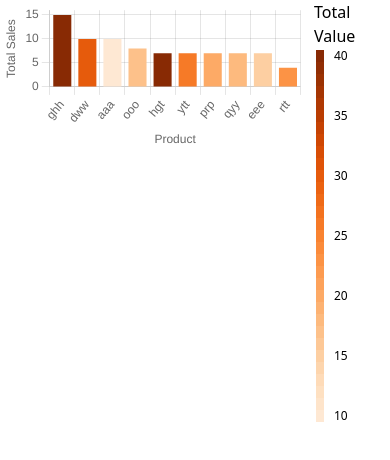
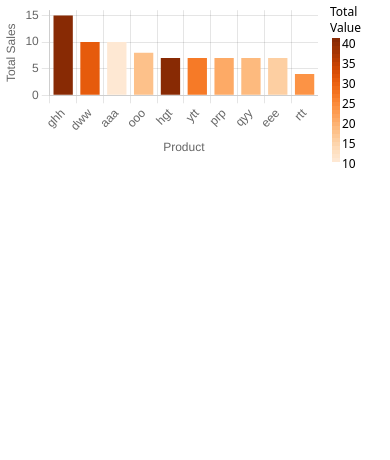
Before and after one commit to ChiefMahedi/frontend-backend-playground, a React (Vite) app in the folder interactive-bar-chart-1/: page / in a window 390 px wide. Shown: the top 460 px of the page. Built offline with nearby package versions, Linux system fonts and the light colour scheme.

Commit message:
Update the ColorScale component to make it responsive across different screen sizes

```diff
--- a/interactive-bar-chart-1/src/bar-chart/components/ColorScale.tsx
+++ b/interactive-bar-chart-1/src/bar-chart/components/ColorScale.tsx
@@ -6,8 +6,8 @@ const ColorScale = ({ COLORS }: ColorScaleProps) => {
     console.log(COLORS);
     return (
         <>
-            <h2>Total Value</h2>
-            <div className="color-scale flex gap-2">
+            <h2 className="text-xs mt-1">Total Value</h2>
+            <div className="color-scale flex laptop:gap-2 mobile:gap-0 tablet:gap-2">
                 <div>
                     <ul className="list-none p-0 m-0.5">
                         {Array.from(COLORS.entries())
@@ -15,7 +15,7 @@ const ColorScale = ({ COLORS }: ColorScaleProps) => {
                             .map(([key, color]) => (
                                 <li
                                     key={key}
-                                    className="w-2 h-3"
+                                    className="laptop:w-2 laptop:h-2.5 tablet:w-2 tablet:h-2 mobile:w-2 mobile:h-1"
                                     style={{
                                         backgroundColor: color,
                                     }}
@@ -28,9 +28,9 @@ const ColorScale = ({ COLORS }: ColorScaleProps) => {
                     <ul className="list-none p-0 m-0">
                         {Array.from(COLORS.entries())
                             .reverse()
-                            .map(([key,], index, array) => (
-                                <li key={key} className="w-2 h-3 text-xs">
-                                    {index === 0 || index === array.length - 1 || index % 5 === 0 ? (
+                            .map(([key], index, array) => (
+                                <li key={key} className="laptop:w-2 laptop:h-2.5 tablet:w-2 tablet:h-2  mobile:w-2 mobile:h-1 text-xs">
+                                    {index === 0 || index === array.length - 1 || (key - array[0][0]) % 5 === 0 ? (
                                         key
                                     ) : (
                                         <span>&nbsp;</span>
@@ -39,6 +39,7 @@ const ColorScale = ({ COLORS }: ColorScaleProps) => {
                             ))}
                     </ul>
 
+
                 </div>
             </div>
         </>
```
